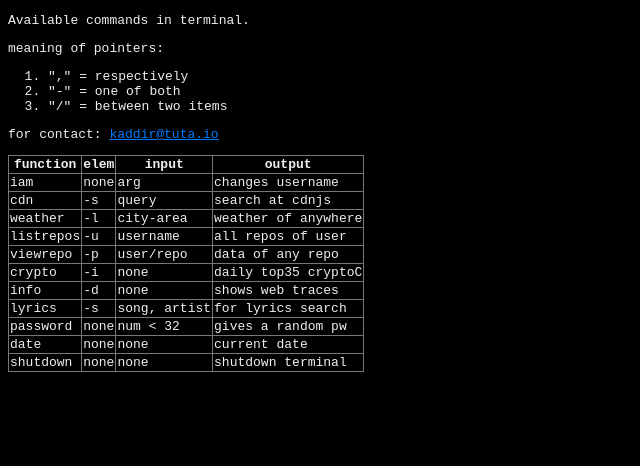
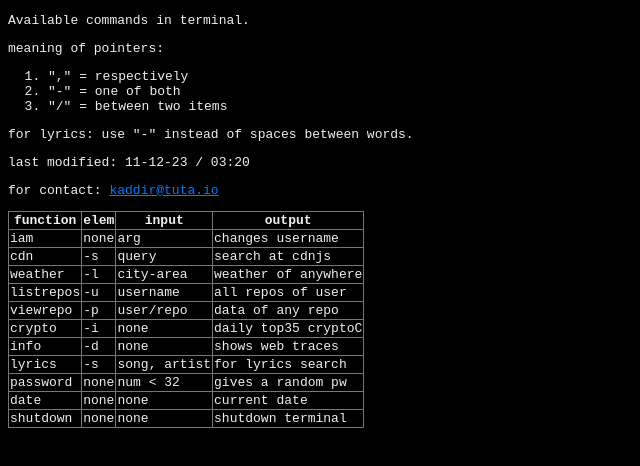
Before and after one commit to akakadir/jquery-terminal-tools, a plain HTML site: page help.html in a window 1280 px wide. Shown: the whole page, without its empty margins (0-640 px from the left). Drawn offline with Linux system fonts and the light colour scheme.

Commit message:
Update help.html

```diff
--- a/help.html
+++ b/help.html
@@ -34,6 +34,8 @@ border-collapse: collapse;
 <li>"-" = one of both</li>
 <li>"/" = between two items</li>
 </ol>
+<p>for lyrics: use "-" instead of spaces between words.</p>
+<p>last modified: 11-12-23 / 03:20</p>
 <p>for contact: <a href="mailto:kaddir@tuta.io">kaddir@tuta.io</a></p>
 <table border = 1>
 <thead>
```
